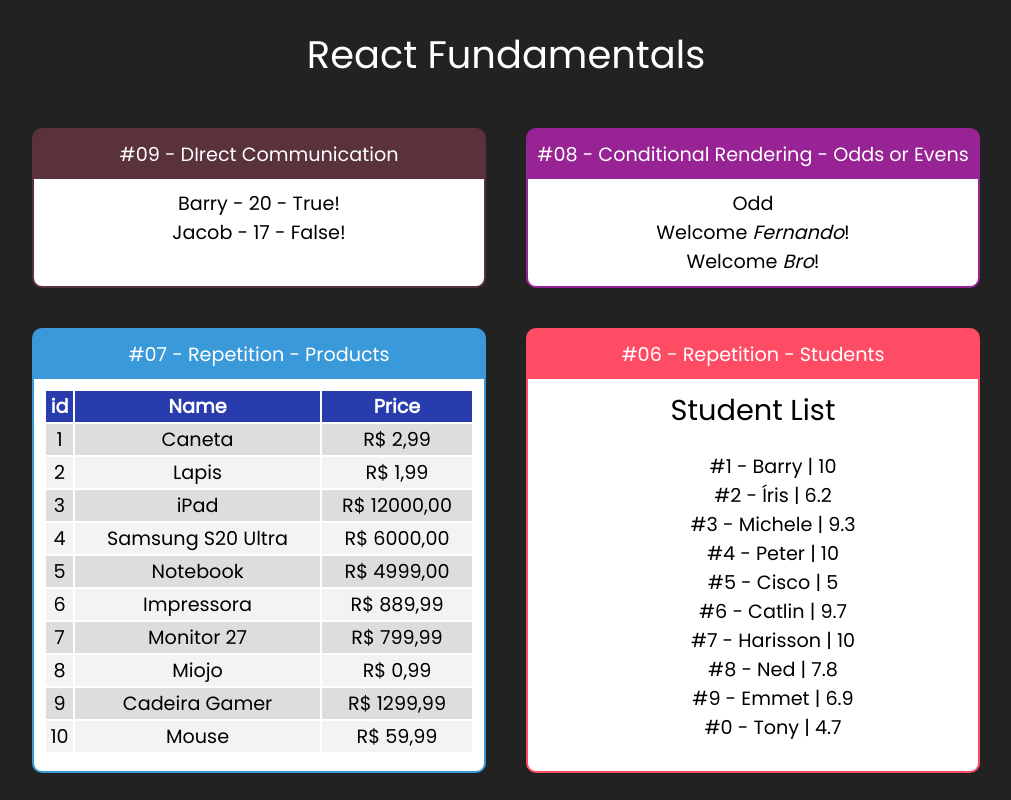
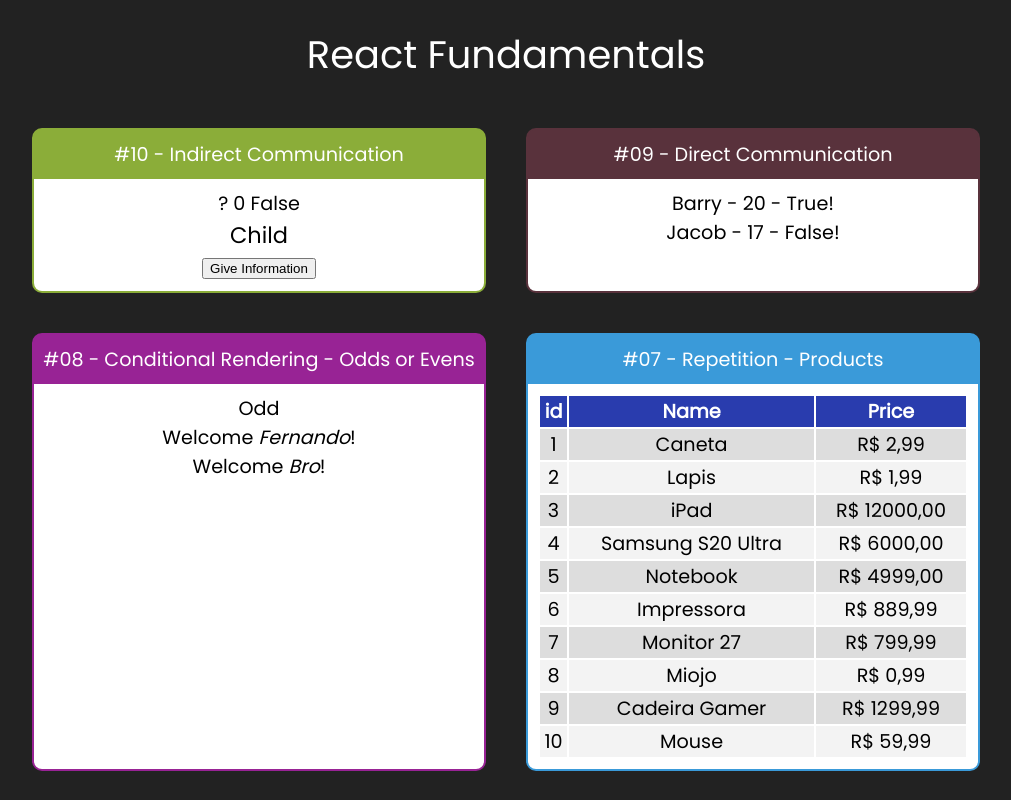
Before and after one commit to galenomoon/ReactFundamentals_React, a React (Create React App) app: page / in a window 1280 px wide. Shown: the top 800 px of the page, without its empty margins (134-1145 px from the left). Built offline with nearby package versions, Linux system fonts and the light colour scheme.

Commit message:
Indirect Communication Parent-to-Children

```diff
--- a/src/App.jsx
+++ b/src/App.jsx
@@ -12,6 +12,7 @@ import TableProducts from "./components/Repetition/TableProducts";
 import OddsOrEvens from "./components/conditional/OddsOrEvens";
 import UserInfo from "./components/conditional/UserInfo";
 import DirectParent from "./components/communication/DirectParent";
+import IndirectParent from "./components/communication/IndirectParent";
 
 export default () => (
   // _, (), props, (props) | This function only takes ONE parameter, so we can use UNDERLINE (_) to say that to the code
@@ -20,7 +21,11 @@ export default () => (
     <h1>React Fundamentals</h1>
 
     <div className="cards">
-      <Card title="#09 - DIrect Communication" color="#59323C">
+      <Card title="#10 - Indirect Communication" color="#8bad39">
+        <IndirectParent></IndirectParent>
+      </Card>
+
+      <Card title="#09 - Direct Communication" color="#59323C">
         <DirectParent></DirectParent>
       </Card>
       <Card title="#08 - Conditional Rendering - Odds or Evens" color="#982395">
@@ -28,16 +33,13 @@ export default () => (
         <UserInfo user={{ name: "Fernando" }}></UserInfo>
         <UserInfo user={{ null: "null" }}></UserInfo>
       </Card>
-
       <Card title="#07 - Repetition - Products" color="#3A9AD9">
         <TableProducts></TableProducts>
       </Card>
-
       <Card title="#06 - Repetition - Students" color="#FF4C65">
         <h2>Student List</h2>
         <StudentList></StudentList>
       </Card>
-
       <Card title="#05 - Components With Children" color="#00C8F8">
         <Family lastName="Parker" />
         <MemberFamily name="Peter" />
@@ -45,15 +47,12 @@ export default () => (
         <MemberFamily name="Barry" />
         <Family />
       </Card>
-
       <Card title="#04 - Random Number Challenge" color="#588C73">
         <Random minimalValue={0} maxValue={60} />
       </Card>
-
       <Card title="#03 - Fragment" color="#E8B71A">
         <Fragment />
       </Card>
-
       <Card title="#02 - With Params" color="#E94C6F">
         {/*Here ⤵ I'm generating two props with their respective values, and in WithParams.jsx calling it for interpolation*/}
         <WithParams
@@ -62,7 +61,6 @@ export default () => (
           studentScore={9.3}
         />
       </Card>
-
       <Card title="#01 - First Component" color="#FA6900">
         <First></First>
       </Card>
--- a/src/components/communication/DirectParent.jsx
+++ b/src/components/communication/DirectParent.jsx
@@ -1,13 +1,14 @@
-import React from 'react'
-import DirectChild from './DirectChild'
+import React from "react";
+import DirectChild from "./DirectChild";
 
 // A Child-to-parent communication is
 //done via props ⤵
-export default props=>{
-    return(
-        <div>
-            <DirectChild name="Barry" age={20} nerd={true}></DirectChild>
-            <DirectChild name="Jacob" age={17} nerd={false}></DirectChild>
-        </div>
-    )
-}
+export default (props) => {
+  // It's a direct communication because it's done child-to-parent
+  return (
+    <div>
+      <DirectChild name="Barry" age={20} nerd={true}></DirectChild>
+      <DirectChild name="Jacob" age={17} nerd={false}></DirectChild>
+    </div>
+  );
+};
--- /dev/null
+++ b/src/components/communication/IndirectChild.jsx
@@ -0,0 +1,27 @@
+import React from "react";
+
+//Making the props to send to parent via props
+export default (props) => {
+  const cb = props.whenClick;
+  return (
+    <div>
+      <h3>Child</h3>
+      {/*Getting the ⤵ function via props and showing it in the console*/}
+      <button onClick={(_) => cb("Jhonny", 53, true)}>Give Information</button>
+    </div>
+  );
+};
+
+/*
+FATHER => FunctionToSon() => SON
+                                ⤵
+                                Get de function
+                                and for a event
+  Father get                   send a information
+  information                  to father
+          ↸                      ↲
+        Parent information
+        is queried and loaded
+        by the child function
+
+*/
--- /dev/null
+++ b/src/components/communication/IndirectParent.jsx
@@ -0,0 +1,34 @@
+import React from "react";
+import IndirectChild from "./IndirectChild";
+
+// It's a Indirect ⤵ communication, cause it's done parent-to-child
+function giveInformation(name, age, nerd) {
+  console.log(name, age, nerd);
+}
+export default (props) => {
+    let name = '?';
+    let age = 0;
+    let nerd = false;
+  return (
+    <div>
+      <span>{name} </span>
+      <span>{age}</span>
+      <span> {nerd ? 'True' : 'False'}</span>
+      <IndirectChild whenClick={giveInformation}></IndirectChild>
+    </div>
+  );
+};
+
+/*
+FATHER => FunctionToSon() => SON
+                                ⤵
+                                Get de function
+                                and for a event
+  Father get                   send a information
+  information                  to father
+        ↸                        ↲
+        Parent information
+        is queried and loaded
+        by the child function
+
+*/
```
Also changed, not shown: src/components/communication/DirectChild.jsx (+10 -10 lines).
